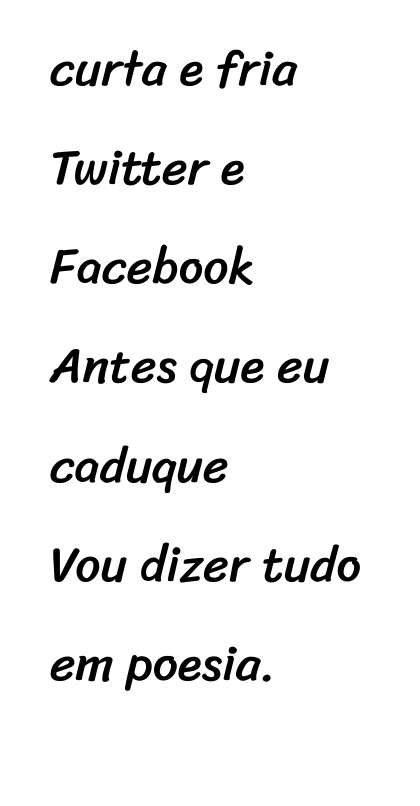
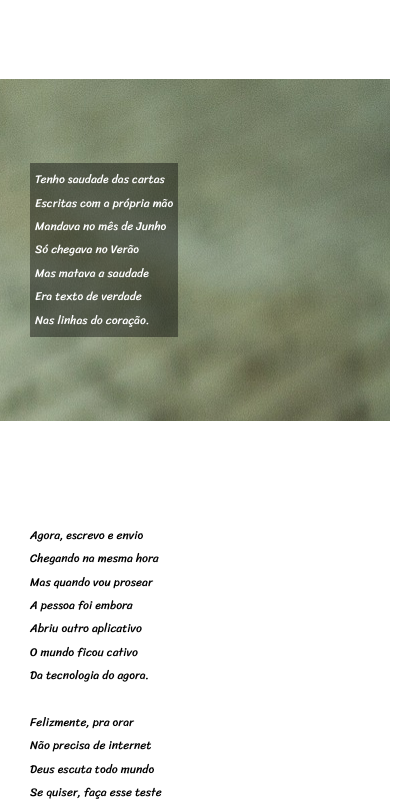
Before and after one commit to robsonalisson/projeto-cordel, a plain HTML site: page index.html in a window 390 px wide. Shown: the part 1194-2000 px from the top of the page, 420 px wide, since content can reach past the window. Drawn offline with Linux system fonts and the light colour scheme.

Commit message:
atualizaçao

```diff
--- a/style.css
+++ b/style.css
@@ -26,7 +26,7 @@ header {
 header>h1 {
     padding-top: 50px;
     font-family: var(--font2);
-    font-size: 8em;
+    font-size: 10vw;/* baseado na largura da tela ,fica responsivo mais não é o melhor recurso o melhor seria @media */
     font-variant: small-caps;/*todas as letras maiusculas mais a do começo maiores*/
 
 }
@@ -58,16 +58,14 @@ section{/*cria um espaço em cima e em baixo que pode se adptar*/
     line-height: 2em; /*espaço entre as linhas*/
     padding-left: 30px;
     font-family: var(--font3);
+    font-size: 3vw;
 }
 
 section.normal {
     background-color: white;
     color: black;
 
-    font-size: 3.1em;
-    margin: 30px 10px 10px 20px;
 
-    max-width: 600px;
 
 }
 section.imagem{
@@ -81,16 +79,16 @@ background-position: right top;
 }
 .imagem p , .imagem2 p{
     background-color: rgba(0, 0, 0, 0.411);
-    width: 400px;
+    display: inline-block;/* ta servindo pra caixa se adptar ao paragrafo dentro da caixa*/
+    font-size: 3vw;
+    padding: 5px;
 }
 section.imagem2{
     color: white;
     background-image: url(imagens/background002.jpg);
-    width: 100vw;
-    padding: 20px 20px 43px 20px;
     background-attachment: fixed;
     background-position: right top;
-    margin: -5px 10px 11px -29px;
+
 }
 footer{
     text-align: center;
```
